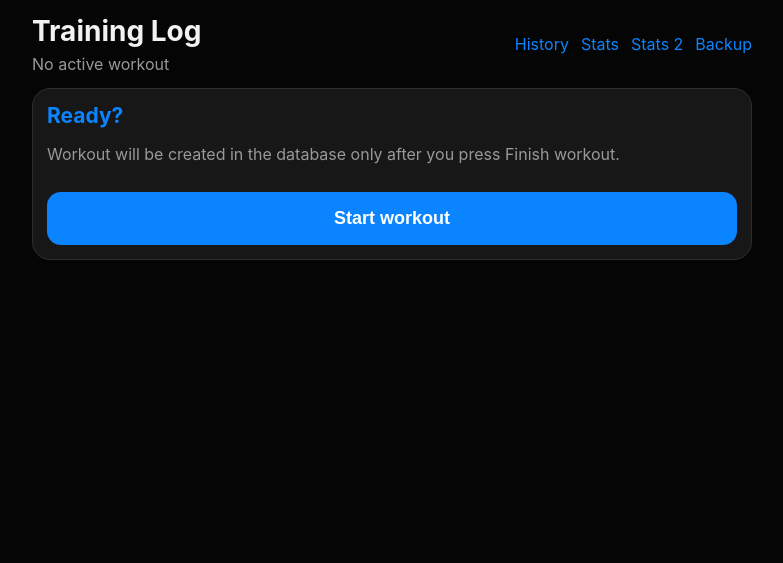
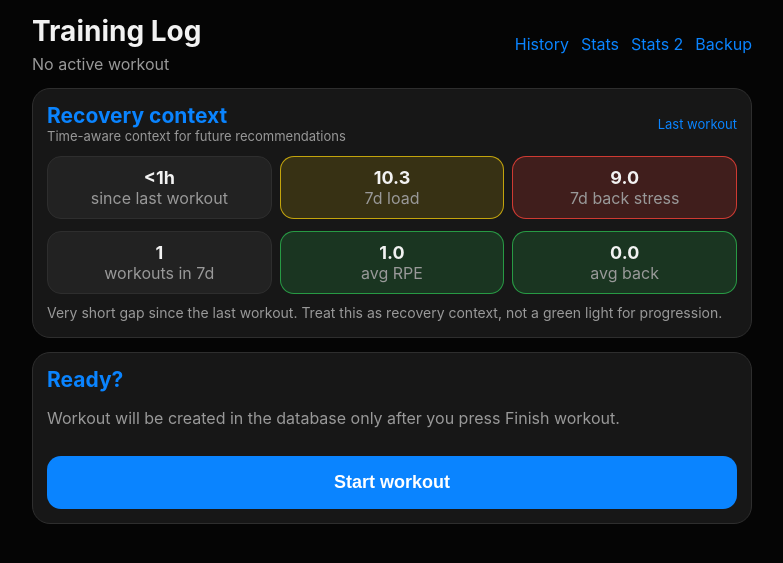
Before and after one commit to mykzhu/training_log, a FastAPI app: page / in a window 1280 px wide. Shown: the top 563 px of the page, without its empty margins (248-1031 px from the left). Run offline with FastAPI, Linux system fonts and the light colour scheme; data comes from the database, SQL or seed files in the repository; both versions use the stored data as it was after the commit.

Commit message:
Add recovery context
Signed-off-by: Mykola Zhuravel <mykzhu@gmail.com>

```diff
--- a/app/main.py
+++ b/app/main.py
@@ -1737,6 +1737,180 @@ def get_workout_details(workout_id: int) -> list[dict[str, Any]]:
 
         return result
 
+def parse_iso_datetime(value: str | None) -> datetime | None:
+    if not value:
+        return None
+
+    try:
+        return datetime.fromisoformat(str(value))
+    except ValueError:
+        return None
+
+
+def format_time_gap(hours: float | None) -> str:
+    if hours is None:
+        return "—"
+
+    if hours < 1:
+        return "<1h"
+
+    if hours < 24:
+        return f"{hours:.0f}h"
+
+    days = hours / 24
+
+    if days < 10:
+        return f"{days:.1f}d"
+
+    return f"{days:.0f}d"
+
+
+def rolling_load_label(load_score: float) -> str:
+    # These are intentionally wider than single-workout thresholds.
+    # This label is for accumulated 7-day load, not one workout.
+    if load_score < 8:
+        return "Light"
+    if load_score < 18:
+        return "Medium"
+    if load_score < 32:
+        return "Hard"
+    return "Very hard"
+
+
+def recovery_time_hint(hours_since_previous_workout: float | None) -> str:
+    if hours_since_previous_workout is None:
+        return "No previous workout history yet. Start with a normal baseline session."
+
+    if hours_since_previous_workout < 24:
+        return "Very short gap since the last workout. Treat this as recovery context, not a green light for progression."
+
+    if hours_since_previous_workout < 48:
+        return "Short gap since the last workout. Repeat or light work is usually safer than chasing progression."
+
+    days = hours_since_previous_workout / 24
+
+    if days <= 5:
+        return "Normal recovery gap. Progress still depends on RPE, back pain, and recent load."
+
+    if days <= 10:
+        return "Longer gap. Conservative progress or repeat is usually safer than aggressive jumps."
+
+    return "Long gap. Rebuild or repeat before chasing PRs."
+
+
+def build_recovery_context(
+    as_of: str | None = None,
+    exclude_workout_id: int | None = None,
+) -> dict[str, Any]:
+    as_of_dt = parse_iso_datetime(as_of) or datetime.now()
+    as_of_value = as_of_dt.isoformat(timespec="seconds")
+
+    exclude_sql = ""
+    previous_params: list[Any] = [as_of_value]
+
+    if exclude_workout_id is not None:
+        exclude_sql = "AND id != ?"
+        previous_params.append(exclude_workout_id)
+
+    with get_db() as conn:
+        previous_workout = conn.execute(
+            f"""
+            SELECT
+                id,
+                created_at,
+                session_rpe,
+                lower_back_pain
+            FROM workouts
+            WHERE created_at < ?
+              {exclude_sql}
+            ORDER BY created_at DESC, id DESC
+            LIMIT 1
+            """,
+            previous_params,
+        ).fetchone()
+
+        window_start = (as_of_dt - timedelta(days=7)).isoformat(timespec="seconds")
+        recent_params: list[Any] = [window_start, as_of_value]
+
+        if exclude_workout_id is not None:
+            recent_params.append(exclude_workout_id)
+
+        recent_workouts = conn.execute(
+            f"""
+            SELECT
+                id,
+                created_at,
+                session_rpe,
+                lower_back_pain
+            FROM workouts
+            WHERE created_at >= ?
+              AND created_at < ?
+              {exclude_sql}
+            ORDER BY created_at ASC, id ASC
+            """,
+            recent_params,
+        ).fetchall()
+
+    previous_created_at = None
+    hours_since_previous_workout = None
+    days_since_previous_workout = None
+
+    if previous_workout:
+        previous_created_at = str(previous_workout["created_at"])
+        previous_dt = parse_iso_datetime(previous_created_at)
+
+        if previous_dt is not None:
+            hours_since_previous_workout = max(
+                0.0,
+                (as_of_dt - previous_dt).total_seconds() / 3600,
+            )
+            days_since_previous_workout = hours_since_previous_workout / 24
+
+    total_load_score = 0.0
+    total_compound_score = 0.0
+    total_back_stress_score = 0.0
+    rpe_values: list[int] = []
+    back_values: list[int] = []
+
+    for workout in recent_workouts:
+        workout_id = int(workout["id"])
+        details = get_workout_details(workout_id)
+
+        load_metrics = calculate_workout_load_metrics(
+            workout_exercises=details,
+            session_rpe=workout["session_rpe"],
+            current_workout_id=workout_id,
+        )
+
+        total_load_score += float(load_metrics["load_score"])
+        total_compound_score += float(load_metrics["compound_score"])
+        total_back_stress_score += float(load_metrics["back_stress_score"])
+
+        if workout["session_rpe"] is not None:
+            rpe_values.append(int(workout["session_rpe"]))
+
+        if workout["lower_back_pain"] is not None:
+            back_values.append(int(workout["lower_back_pain"]))
+
+    return {
+        "as_of": as_of_value,
+        "has_history": previous_workout is not None,
+        "previous_workout_id": int(previous_workout["id"]) if previous_workout else None,
+        "previous_workout_at": previous_created_at,
+        "hours_since_previous_workout": hours_since_previous_workout,
+        "days_since_previous_workout": days_since_previous_workout,
+        "previous_gap_label": format_time_gap(hours_since_previous_workout),
+        "hint": recovery_time_hint(hours_since_previous_workout),
+        "last_7d": {
+            "workout_count": len(recent_workouts),
+            "load_score": total_load_score,
+            "load_label": rolling_load_label(total_load_score),
+            "compound_score": total_compound_score,
+            "back_stress_score": total_back_stress_score,
+            "avg_rpe": sum(rpe_values) / len(rpe_values) if rpe_values else None,
+            "avg_back_pain": sum(back_values) / len(back_values) if back_values else None,
+        },
+    }
 
 def get_weight_options(extra_weights: list[float] | None = None) -> list[float]:
     options: set[float] = set()
@@ -1806,6 +1980,7 @@ def index(request: Request):
                 "total_sets": 0,
                 "active_elapsed_seconds": 0,
                 "load_metrics": None,
+                "recovery_context": build_recovery_context(),
             },
         )
 
@@ -1836,6 +2011,7 @@ def index(request: Request):
             existing_weights.append(float(set_row["weight"]))
 
     active_elapsed_seconds = calculate_draft_elapsed_seconds(draft)
+    recovery_context = build_recovery_context(as_of=draft["started_at"])
 
     logger.debug(
         "page.index active_draft exercises=%s sets=%s elapsed_seconds=%s",
@@ -1859,6 +2035,7 @@ def index(request: Request):
             "total_sets": total_sets,
             "active_elapsed_seconds": active_elapsed_seconds,
             "load_metrics": load_metrics,
+            "recovery_context": recovery_context,
         },
     )
 
--- a/app/templates/index.html
+++ b/app/templates/index.html
@@ -67,6 +67,62 @@
         }
 
         .stat strong { display: block; font-size: 20px; }
+
+        .recovery-grid {
+            display: grid;
+            grid-template-columns: repeat(3, 1fr);
+            gap: 8px;
+            margin-top: 12px;
+        }
+
+        .recovery-item {
+            background: var(--card2);
+            border: 1px solid var(--border);
+            border-radius: 14px;
+            padding: 10px;
+            text-align: center;
+        }
+
+        .recovery-item strong {
+            display: block;
+            font-size: 18px;
+        }
+
+        .recovery-hint {
+            margin-top: 10px;
+            color: var(--muted);
+            font-size: 14px;
+            line-height: 1.35;
+        }
+
+        .recovery-item.metric-neutral {
+            border: 1px solid var(--border);
+        }
+
+        .recovery-item.metric-green {
+            border: 1px solid rgba(48, 209, 88, 0.65);
+            background: rgba(48, 209, 88, 0.16);
+        }
+
+        .recovery-item.metric-lime {
+            border: 1px solid rgba(126, 217, 87, 0.65);
+            background: rgba(126, 217, 87, 0.14);
+        }
+
+        .recovery-item.metric-yellow {
+            border: 1px solid rgba(255, 214, 10, 0.70);
+            background: rgba(255, 214, 10, 0.14);
+        }
+
+        .recovery-item.metric-orange {
+            border: 1px solid rgba(255, 159, 10, 0.70);
+            background: rgba(255, 159, 10, 0.16);
+        }
+
+        .recovery-item.metric-red {
+            border: 1px solid rgba(255, 69, 58, 0.75);
+            background: rgba(255, 69, 58, 0.18);
+        }
 
         .card {
             background: var(--card);
@@ -186,6 +242,7 @@
 
         @media (max-width: 520px) {
             .stats { grid-template-columns: repeat(2, 1fr); }
+            .recovery-grid { grid-template-columns: 1fr; }
         }
 
         .status-badge {
@@ -269,6 +326,75 @@
             <a href="/backup">Backup</a>
         </div>
     </div>
+
+    {% if recovery_context %}
+        <div class="card">
+            <div class="exercise-header">
+                <div>
+                    <h2>Recovery context</h2>
+                    <div class="muted small">
+                        Time-aware context for future recommendations
+                    </div>
+                </div>
+
+                {% if recovery_context.previous_workout_id %}
+                    <a class="small" href="/workouts/{{ recovery_context.previous_workout_id }}">
+                        Last workout
+                    </a>
+                {% endif %}
+            </div>
+
+            <div class="recovery-grid">
+                <div class="recovery-item">
+                    <strong>{{ recovery_context.previous_gap_label }}</strong>
+                    <span class="muted">since last workout</span>
+                </div>
+
+                <div class="recovery-item {{ recovery_context.last_7d.load_label | load_label_class }}">
+                    <strong>{{ "%.1f"|format(recovery_context.last_7d.load_score) }}</strong>
+                    <span class="muted">7d load</span>
+                </div>
+
+                <div class="recovery-item {{ recovery_context.last_7d.back_stress_score | metric_status_class }}">
+                    <strong>{{ "%.1f"|format(recovery_context.last_7d.back_stress_score) }}</strong>
+                    <span class="muted">7d back stress</span>
+                </div>
+            </div>
+
+            <div class="recovery-grid">
+                <div class="recovery-item">
+                    <strong>{{ recovery_context.last_7d.workout_count }}</strong>
+                    <span class="muted">workouts in 7d</span>
+                </div>
+
+                <div class="recovery-item {{ recovery_context.last_7d.avg_rpe | metric_status_class }}">
+                    <strong>
+                        {% if recovery_context.last_7d.avg_rpe is not none %}
+                            {{ "%.1f"|format(recovery_context.last_7d.avg_rpe) }}
+                        {% else %}
+                            —
+                        {% endif %}
+                    </strong>
+                    <span class="muted">avg RPE</span>
+                </div>
+
+                <div class="recovery-item {{ recovery_context.last_7d.avg_back_pain | metric_status_class }}">
+                    <strong>
+                        {% if recovery_context.last_7d.avg_back_pain is not none %}
+                            {{ "%.1f"|format(recovery_context.last_7d.avg_back_pain) }}
+                        {% else %}
+                            —
+                        {% endif %}
+                    </strong>
+                    <span class="muted">avg back</span>
+                </div>
+            </div>
+
+            <div class="recovery-hint">
+                {{ recovery_context.hint }}
+            </div>
+        </div>
+    {% endif %}
 
     {% if not active_workout %}
         <div class="card">
```
Also changed, not shown: data/training.db.
